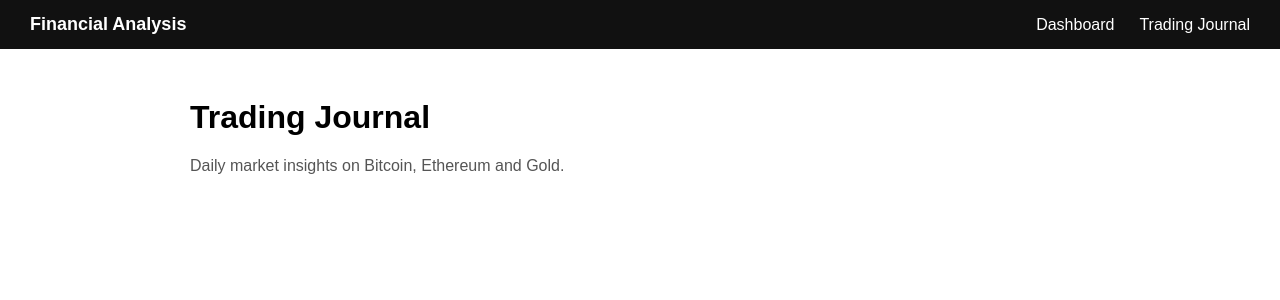
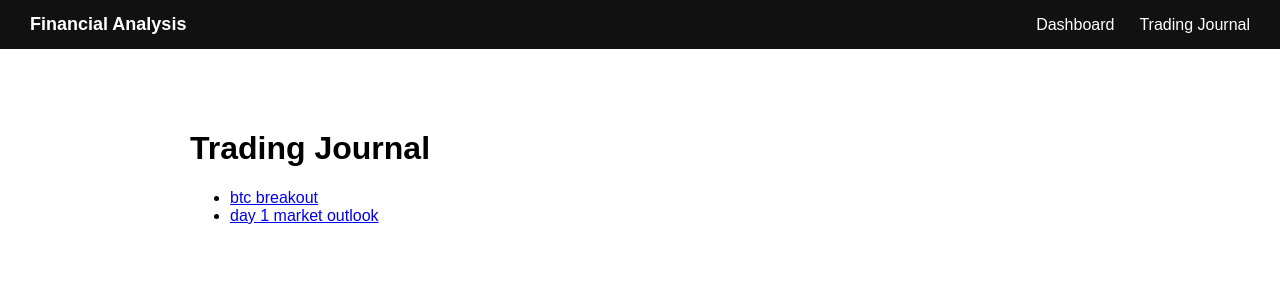
Before and after one commit to geofin112/finance-site-content, a Next.js app in the folder financial-analysis/: page /blog in a window 1280 px wide. Shown: the top 300 px of the page. Built offline with nearby package versions, Linux system fonts and the light colour scheme.

Commit message:
Homepage latest posts

```diff
--- a/financial-analysis/app/blog/page.js
+++ b/financial-analysis/app/blog/page.js
@@ -1,54 +1,35 @@
-import fs from 'fs';
-import path from 'path';
-import Link from 'next/link';
+import fs from "fs";
+import path from "path";
+import Link from "next/link";
 
-export default async function BlogPage() {
-  const postsDir = path.join(process.cwd(), 'app', 'blog', 'posts');
-  let posts = [];
+export default function BlogPage() {
 
-  try {
-    posts = fs.readdirSync(postsDir).map((file) => ({
-      slug: file.replace('.md', ''),
-      title: file.replace('.md', ''),
-    }));
-  } catch (err) {
-    console.log('No posts yet.');
-  }
+  const postsDirectory = path.join(process.cwd(), "content/posts");
+  const files = fs.readdirSync(postsDirectory);
+
+  const posts = files.map(filename => {
+    const slug = filename.replace(".md", "");
+
+    return {
+      slug,
+      title: slug.replace(/-/g, " ")
+    };
+  });
 
   return (
-  <main
-    style={{
-      maxWidth: "900px",
-      margin: "50px auto",
-      padding: "0 20px"
-    }}
-  >
+    <main style={{ maxWidth: "900px", margin: "40px auto", padding: "20px" }}>
       <h1>Trading Journal</h1>
-    <p style={{ color: "#555" }}>
-      Daily market insights on Bitcoin, Ethereum and Gold.
-    </p>
 
-    <ul style={{ listStyle: "none", padding: 0 }}>
+      <ul>
         {posts.map(post => (
-        <li key={post.slug} style={{ marginBottom: "25px" }}>
-          <a
-            href={`/blog/${post.slug}`}
-            style={{
-              fontSize: "22px",
-              fontWeight: "bold",
-              color: "#0070f3",
-              textDecoration: "none"
-            }}
-          >
+          <li key={post.slug}>
+            <Link href={`/blog/${post.slug}`}>
               {post.title}
-          </a>
-
-          <div style={{ color: "#777", fontSize: "14px" }}>
-            {post.date}
-          </div>
+            </Link>
           </li>
         ))}
       </ul>
+
     </main>
   );
 }
```
Also changed, not shown: financial-analysis/app/blog/[slug]/page.js (+15 -47 lines), financial-analysis/content/posts/btc-breakout.md (added, +12 -0 lines). Lines whose indentation alone changed are shown as unchanged.
